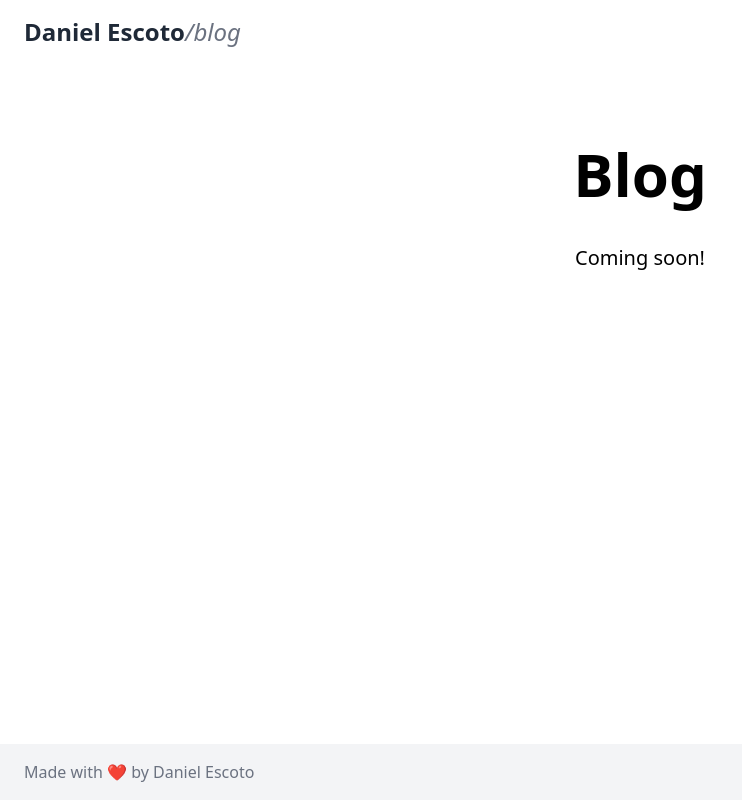
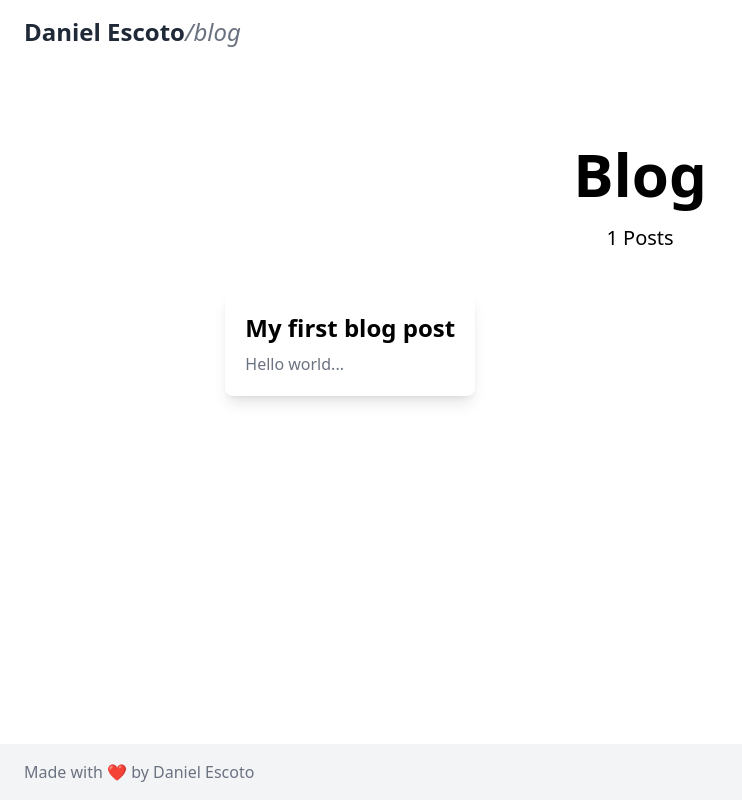
Before and after one commit to daniel-escoto/portfolio, a React (Vite) app: page /blog in a window 1280 px wide. Shown: the whole page, without its empty margins (0-742 px from the left). Built offline with nearby package versions, Linux system fonts and the light colour scheme.

Commit message:
blog with markdown

```diff
--- a/package.json
+++ b/package.json
@@ -16,9 +16,11 @@
     "@headlessui/react": "^1.7.3",
     "@heroicons/react": "^2.0.12",
     "@tailwindcss/line-clamp": "^0.4.2",
+    "@tailwindcss/typography": "^0.5.8",
     "framer-motion": "^7.6.15",
     "react": "^18.2.0",
     "react-dom": "^18.2.0",
+    "react-markdown": "^8.0.4",
     "react-router-dom": "^6.4.4"
   },
   "devDependencies": {
--- a/src/blog/Blog.tsx
+++ b/src/blog/Blog.tsx
@@ -2,6 +2,7 @@ import Layout from "../layouts/Layout";
 import { blogPosts, BlogPost, getBlogPostId } from "../data/blog";
 import { motion } from "framer-motion";
 import { Link } from "react-router-dom";
+import ReactMarkdown from "react-markdown";
 
 export default function Blog() {
   // functions for navigation
@@ -11,7 +12,32 @@ export default function Blog() {
       <>
         <div className="flex flex-col items-center">
           <h1 className="text-6xl font-bold mt-20 dark:text-gray-200">Blog</h1>
-          <p className="text-xl mt-10 dark:text-gray-200">Coming soon!</p>
+          <p className="text-xl mt-5 dark:text-gray-200">
+            {blogPosts.length} Posts
+          </p>
+
+          {/* blog posts */}
+          <div className="grid grid-cols-1 md:grid-cols-2 lg:grid-cols-3 gap-10 mt-10">
+            {blogPosts.map((post: BlogPost) => (
+              <motion.div
+                key={post.title}
+                className="bg-white dark:bg-gray-800 rounded-lg shadow-lg p-5"
+                whileHover={{ scale: 1.05 }}
+                whileTap={{ scale: 0.95 }}
+              >
+                <Link to={`/blog/${getBlogPostId(post)}`}>
+                  <h1 className="text-2xl font-bold dark:text-gray-200">
+                    {post.title}
+                  </h1>
+                  <p className="text-gray-500 dark:text-gray-400 mt-2">
+                    <ReactMarkdown>
+                      {post.content.slice(0, 100) + "..."}
+                    </ReactMarkdown>
+                  </p>
+                </Link>
+              </motion.div>
+            ))}
+          </div>
         </div>
       </>
     </Layout>
--- a/src/blog/BlogPost.tsx
+++ b/src/blog/BlogPost.tsx
@@ -1,17 +1,28 @@
 import { BlogPost as BlogPostInterface, blogPosts } from "../data/blog";
 import Layout from "../layouts/Layout";
+import ReactMarkdown from "react-markdown";
 
 interface Props {
   post: BlogPostInterface;
 }
 
 export default function BlogPost({ post }: Props) {
+  const formattedDate = new Date(post.date).toLocaleDateString("en-US", {
+    year: "numeric",
+    month: "long",
+    day: "numeric",
+  });
+
   return (
     <Layout>
       <h1 className="text-6xl font-bold mt-20 dark:text-gray-200">
         {post.title}
       </h1>
-      <p className="text-xl mt-10 dark:text-gray-200">{post.content}</p>
+      <p className="text-xl mt-5 dark:text-gray-200">{formattedDate}</p>
+      {/* large prose markdown */}
+      <div className="prose dark:prose-dark max-w-none mt-10">
+        <ReactMarkdown>{post.content}</ReactMarkdown>
+      </div>
     </Layout>
   );
 }
--- a/src/data/blog.ts
+++ b/src/data/blog.ts
@@ -8,8 +8,7 @@ export const blogPosts: BlogPost[] = [
   {
     title: "My first blog post",
     date: new Date("2022-11-30"),
-    // content is a three paragraphs of lorem ipsum string
-    content: `Lorem ipsum dolor sit amet, consectetur adipiscing elit. Sed euismod, nisl ut aliquam aliquam, nunc nisl aliquet nisl, eget aliquet nunc nisl eget nisl. Sed euismod, nisl ut aliquam aliquam, nunc nisl aliquet nisl, eget aliquet nunc nisl eget nisl. Sed euismod, nisl ut aliquam aliquam, nunc nisl aliquet nisl, eget aliquet nunc nisl eget nisl. Sed euismod, nisl ut aliquam aliquam, nunc nisl aliquet nisl, eget aliquet nunc nisl eget nisl. Sed euismod, nisl ut aliquam aliquam, nunc nisl aliquet nisl, eget aliquet nunc nisl eget nisl. Sed euismod, nisl ut aliquam aliquam, nunc nisl aliquet nisl, eget aliquet nunc nisl eget nisl. Sed euismod, nisl ut aliquam aliquam, nunc nisl aliquet nisl, eget aliquet nunc nisl eget nisl. Sed euismod, nisl ut aliquam aliquam, nunc nisl aliquet nisl, eget aliquet nunc nisl eget nisl. Sed euismod, nisl ut aliquam aliquam, nunc nisl aliquet nisl, eget aliquet nunc nisl eget nisl. Sed euismod, nisl ut aliquam aliquam, nunc nisl aliquet nisl, eget aliquet nunc nisl eget nisl. Sed euismod, nisl ut aliquam aliquam, nunc nisl aliquet nisl, eget aliquet nunc nisl eget nisl. Sed euismod, nisl ut aliquam aliquam, nunc nisl aliquet nisl, eget aliquet nunc nisl eget nisl. Sed euismod, nisl ut aliquam aliquam, nunc nisl aliquet nisl, eget aliquet nunc nisl eget nisl. Sed euismod, nisl ut aliquam aliquam, nunc nisl aliquet nisl, eget aliquet nunc nisl eget nisl. Sed euismod, nisl ut aliquam aliquam, nunc nisl aliquet nisl, eget aliquet`,
+    content: `# Hello world`,
   },
 ];
 
--- a/tailwind.config.cjs
+++ b/tailwind.config.cjs
@@ -4,5 +4,8 @@ module.exports = {
   theme: {
     extend: {},
   },
-  plugins: [require("@tailwindcss/line-clamp")],
+  plugins: [
+    require("@tailwindcss/line-clamp"),
+    require("@tailwindcss/typography"),
+  ],
 };
```
Also changed, not shown: 1 other file (tests, documents, lock files or other folders).
